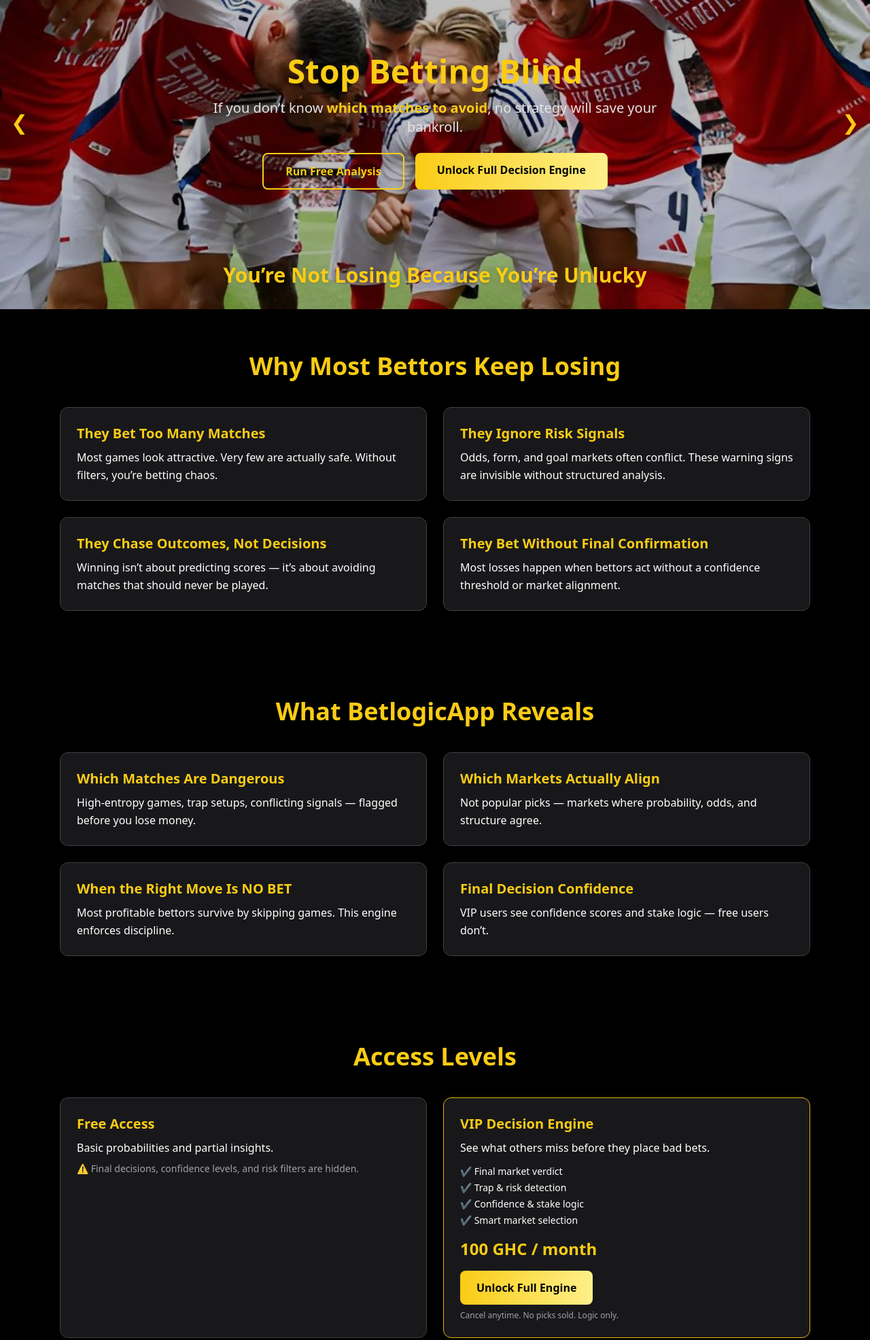
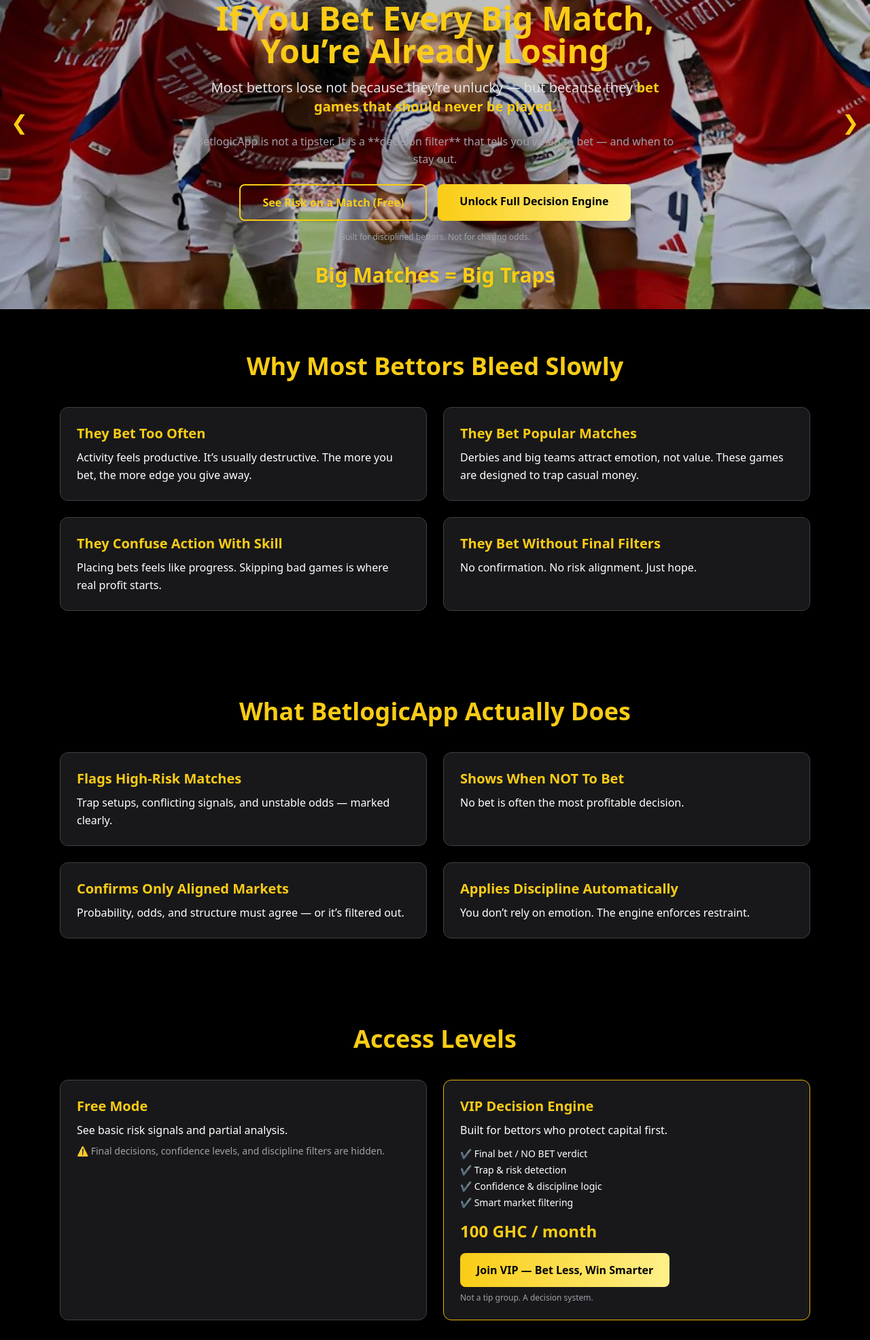
Before and after one commit to betwise1/betwiseafrica-vip, a website: page public/index.html in a window 1280 px wide. Shown: the part 95-2067 px from the top of the page at 68% size. Drawn offline with nearby package versions, Linux system fonts and the light colour scheme.

Commit message:
Improve homepage conversion + fix Tailwind mobile issues

```diff
--- a/public/index.html
+++ b/public/index.html
@@ -4,27 +4,24 @@
   <meta charset="UTF-8" />
   <meta name="viewport" content="width=device-width, initial-scale=1.0" />
 
-  <title>BetlogicApp — Stop Betting Blind</title>
+  <title>BetlogicApp — Avoid Bad Bets Before They Drain Your Bankroll</title>
 
-  <meta name="description" content="Most betting losses come from matches that should never be played. BetlogicApp reveals which games to avoid — and which ones actually deserve your money."/>
+  <meta name="description" content="Most betting losses come from matches that should never be played. BetlogicApp filters dangerous games and shows you when NOT to bet."/>
   <meta name="keywords" content="football analysis, betting discipline, avoid bad bets, VIP betting logic, value betting Africa"/>
   <meta name="author" content="BetlogicApp"/>
 
-  <meta property="og:title" content="BetlogicApp — Most Losses Come From Bad Match Selection">
-  <meta property="og:description" content="If you don’t know which matches to ignore, you’re already losing. BetlogicApp exposes risk before you bet.">
+  <meta property="og:title" content="BetlogicApp — If You Bet Every Big Match, You’re Already Losing">
+  <meta property="og:description" content="BetlogicApp exposes high-risk matches before you place bad bets. Discipline beats emotion.">
   <meta property="og:type" content="website">
   <meta property="og:image" content="/assets/stadium.jpeg">
   <link rel="preload" as="image" href="/assets/stadium.jpeg">
-
 
   <link rel="icon" type="image/png" sizes="32x32" href="/favicon-32x32.png">
   <link rel="icon" type="image/png" sizes="16x16" href="/favicon-16x16.png">
   <link rel="apple-touch-icon" sizes="180x180" href="/apple-touch-icon.png">
 
-
-  <!-- Tailwind CDN (FULL, MOBILE-SAFE) -->
+  <!-- Tailwind CDN -->
   <script src="https://cdn.tailwindcss.com"></script>
-
   <script>
     tailwind.config = {
       theme: {
@@ -41,18 +38,9 @@
     }
   </script>
 
-
-
-
   <style>
-    /* Optional fade animation */
-    .carousel-slide {
-      transition: opacity 0.5s ease-in-out;
-      opacity: 0;
-    }
-    .carousel-slide.active {
-      opacity: 1;
-    }
+    .carousel-slide { transition: opacity 0.5s ease-in-out; opacity: 0; }
+    .carousel-slide.active { opacity: 1; }
   </style>
 </head>
 
@@ -65,80 +53,85 @@
     <div class="carousel-slide absolute inset-0">
       <img src="/assets/stadium.jpeg" class="w-full h-full object-cover brightness-75" />
       <div class="absolute bottom-8 w-full text-center text-2xl md:text-3xl font-bold text-yellow-400 drop-shadow">
-        Most Bets Lose Before Kickoff
+        Most Bets Are Lost Before Kickoff
       </div>
     </div>
 
     <div class="carousel-slide absolute inset-0">
       <img src="/assets/soccer-players.jpeg" class="w-full h-full object-cover brightness-75" />
       <div class="absolute bottom-8 w-full text-center text-2xl md:text-3xl font-bold text-yellow-400 drop-shadow">
-        You’re Not Losing Because You’re Unlucky
+        Big Matches = Big Traps
       </div>
     </div>
 
     <div class="carousel-slide absolute inset-0">
       <img src="/assets/stadium-night.jpeg" class="w-full h-full object-cover brightness-75" />
       <div class="absolute bottom-8 w-full text-center text-2xl md:text-3xl font-bold text-yellow-400 drop-shadow">
-        You’re Losing Because You’re Betting the Wrong Matches
+        Smart Bettors Know When To Walk Away
       </div>
     </div>
 
-    <button onclick="plusSlides(-1)" class="carousel-nav absolute left-2 sm:left-4 top-1/2 -translate-y-1/2 text-yellow-400 text-3xl hover:text-white transition">
-      &#10094;
-    </button>
-
-    <button onclick="plusSlides(1)" class="carousel-nav absolute right-2 sm:right-4 top-1/2 -translate-y-1/2 text-yellow-400 text-3xl hover:text-white transition">
-      &#10095;
-    </button>
+    <button onclick="plusSlides(-1)" class="absolute left-4 top-1/2 -translate-y-1/2 text-yellow-400 text-3xl">&#10094;</button>
+    <button onclick="plusSlides(1)" class="absolute right-4 top-1/2 -translate-y-1/2 text-yellow-400 text-3xl">&#10095;</button>
   </div>
 
   <div class="relative z-10 max-w-3xl px-6">
     <h1 class="text-4xl md:text-5xl font-bold text-yellow-400 mb-4">
-      Stop Betting Blind
+      If You Bet Every Big Match, You’re Already Losing
     </h1>
+
     <p class="text-lg md:text-xl text-zinc-200 mb-6">
-      If you don’t know <span class="text-yellow-400 font-semibold">which matches to avoid</span>,
-      no strategy will save your bankroll.
+      Most bettors lose not because they’re unlucky —
+      but because they <span class="text-yellow-400 font-semibold">bet games that should never be played.</span>
+    </p>
+
+    <p class="text-md text-zinc-400 mb-6">
+      BetlogicApp is not a tipster.
+      It is a **decision filter** that tells you when to bet — and when to stay out.
     </p>
 
     <div class="flex flex-col sm:flex-row gap-4 justify-center">
       <a href="tryfree-analyzer.html">
         <button class="px-8 py-3 rounded-lg border-2 border-yellow-400 text-yellow-400 font-semibold hover:bg-yellow-400 hover:text-black transition">
-          Run Free Analysis
+          See Risk on a Match (Free)
         </button>
       </a>
       <a href="vip.html" class="px-8 py-3 rounded-lg font-bold bg-gradient-to-r from-yellow-400 to-yellow-200 text-black hover:scale-105 transition">
         Unlock Full Decision Engine
       </a>
     </div>
+
+    <p class="text-xs text-zinc-400 mt-4">
+      Built for disciplined bettors. Not for chasing odds.
+    </p>
   </div>
 </section>
 
 <!-- WHY -->
 <section class="max-w-6xl mx-auto px-6 py-16">
   <h2 class="text-3xl md:text-4xl text-center font-bold text-yellow-400 mb-10">
-    Why Most Bettors Keep Losing
+    Why Most Bettors Bleed Slowly
   </h2>
 
   <div class="grid grid-cols-1 md:grid-cols-2 gap-6">
     <div class="bg-zinc-900 border border-zinc-700 rounded-xl p-6">
-      <h3 class="text-xl font-bold text-yellow-400 mb-2">They Bet Too Many Matches</h3>
-      <p>Most games look attractive. Very few are actually safe. Without filters, you’re betting chaos.</p>
+      <h3 class="text-xl font-bold text-yellow-400 mb-2">They Bet Too Often</h3>
+      <p>Activity feels productive. It’s usually destructive. The more you bet, the more edge you give away.</p>
     </div>
 
     <div class="bg-zinc-900 border border-zinc-700 rounded-xl p-6">
-      <h3 class="text-xl font-bold text-yellow-400 mb-2">They Ignore Risk Signals</h3>
-      <p>Odds, form, and goal markets often conflict. These warning signs are invisible without structured analysis.</p>
+      <h3 class="text-xl font-bold text-yellow-400 mb-2">They Bet Popular Matches</h3>
+      <p>Derbies and big teams attract emotion, not value. These games are designed to trap casual money.</p>
     </div>
 
     <div class="bg-zinc-900 border border-zinc-700 rounded-xl p-6">
-      <h3 class="text-xl font-bold text-yellow-400 mb-2">They Chase Outcomes, Not Decisions</h3>
-      <p>Winning isn’t about predicting scores — it’s about avoiding matches that should never be played.</p>
+      <h3 class="text-xl font-bold text-yellow-400 mb-2">They Confuse Action With Skill</h3>
+      <p>Placing bets feels like progress. Skipping bad games is where real profit starts.</p>
     </div>
 
     <div class="bg-zinc-900 border border-zinc-700 rounded-xl p-6">
-      <h3 class="text-xl font-bold text-yellow-400 mb-2">They Bet Without Final Confirmation</h3>
-      <p>Most losses happen when bettors act without a confidence threshold or market alignment.</p>
+      <h3 class="text-xl font-bold text-yellow-400 mb-2">They Bet Without Final Filters</h3>
+      <p>No confirmation. No risk alignment. Just hope.</p>
     </div>
   </div>
 </section>
@@ -146,28 +139,28 @@
 <!-- ENGINE -->
 <section class="max-w-6xl mx-auto px-6 py-16">
   <h2 class="text-3xl md:text-4xl text-center font-bold text-yellow-400 mb-10">
-    What BetlogicApp Reveals
+    What BetlogicApp Actually Does
   </h2>
 
   <div class="grid grid-cols-1 md:grid-cols-2 gap-6">
     <div class="bg-zinc-900 border border-zinc-700 rounded-xl p-6">
-      <h3 class="text-xl font-bold text-yellow-400 mb-2">Which Matches Are Dangerous</h3>
-      <p>High-entropy games, trap setups, conflicting signals — flagged before you lose money.</p>
+      <h3 class="text-xl font-bold text-yellow-400 mb-2">Flags High-Risk Matches</h3>
+      <p>Trap setups, conflicting signals, and unstable odds — marked clearly.</p>
     </div>
 
     <div class="bg-zinc-900 border border-zinc-700 rounded-xl p-6">
-      <h3 class="text-xl font-bold text-yellow-400 mb-2">Which Markets Actually Align</h3>
-      <p>Not popular picks — markets where probability, odds, and structure agree.</p>
+      <h3 class="text-xl font-bold text-yellow-400 mb-2">Shows When NOT To Bet</h3>
+      <p>No bet is often the most profitable decision.</p>
     </div>
 
     <div class="bg-zinc-900 border border-zinc-700 rounded-xl p-6">
-      <h3 class="text-xl font-bold text-yellow-400 mb-2">When the Right Move Is NO BET</h3>
-      <p>Most profitable bettors survive by skipping games. This engine enforces discipline.</p>
+      <h3 class="text-xl font-bold text-yellow-400 mb-2">Confirms Only Aligned Markets</h3>
+      <p>Probability, odds, and structure must agree — or it’s filtered out.</p>
     </div>
 
     <div class="bg-zinc-900 border border-zinc-700 rounded-xl p-6">
-      <h3 class="text-xl font-bold text-yellow-400 mb-2">Final Decision Confidence</h3>
-      <p>VIP users see confidence scores and stake logic — free users don’t.</p>
+      <h3 class="text-xl font-bold text-yellow-400 mb-2">Applies Discipline Automatically</h3>
+      <p>You don’t rely on emotion. The engine enforces restraint.</p>
     </div>
   </div>
 </section>
@@ -180,34 +173,36 @@
 
   <div class="grid grid-cols-1 md:grid-cols-2 gap-6">
     <div class="bg-zinc-900 border border-zinc-700 rounded-xl p-6">
-      <h3 class="text-xl font-bold text-yellow-400 mb-2">Free Access</h3>
-      <p>Basic probabilities and partial insights.</p>
+      <h3 class="text-xl font-bold text-yellow-400 mb-2">Free Mode</h3>
+      <p>See basic risk signals and partial analysis.</p>
       <p class="text-sm text-zinc-400 mt-2">
-        ⚠️ Final decisions, confidence levels, and risk filters are hidden.
+        ⚠️ Final decisions, confidence levels, and discipline filters are hidden.
       </p>
     </div>
 
     <div class="bg-zinc-900 border border-yellow-500 rounded-xl p-6">
       <h3 class="text-xl font-bold text-yellow-400 mb-2">VIP Decision Engine</h3>
-      <p>See what others miss before they place bad bets.</p>
+      <p>Built for bettors who protect capital first.</p>
       <ul class="text-sm mt-3 space-y-1">
-        <li>✔ Final market verdict</li>
+        <li>✔ Final bet / NO BET verdict</li>
         <li>✔ Trap & risk detection</li>
-        <li>✔ Confidence & stake logic</li>
-        <li>✔ Smart market selection</li>
+        <li>✔ Confidence & discipline logic</li>
+        <li>✔ Smart market filtering</li>
       </ul>
+
       <p class="text-2xl font-bold text-yellow-400 mt-4">100 GHC / month</p>
+
       <a href="vip.html" class="inline-block mt-4 px-6 py-3 rounded-lg bg-gradient-to-r from-yellow-400 to-yellow-200 text-black font-bold hover:scale-105 transition">
-        Unlock Full Engine
+        Join VIP — Bet Less, Win Smarter
       </a>
+
       <p class="text-xs text-zinc-400 mt-2">
-        Cancel anytime. No picks sold. Logic only.
+        Not a tip group. A decision system.
       </p>
     </div>
   </div>
 </section>
 
-<!-- FOOTER -->
 <footer class="bg-zinc-900 text-yellow-400 text-center py-8 font-semibold">
   &copy; 2025 BetlogicApp. Discipline Over Emotion.
 </footer>
@@ -220,7 +215,6 @@ const AUTO_DELAY = 5000;
 function showSlides(n) {
   const slides = document.getElementsByClassName("carousel-slide");
   if (!slides.length) return;
-
   if (n >= slides.length) slideIndex = 0;
   if (n < 0) slideIndex = slides.length - 1;
 
```
Lines whose indentation alone changed are shown as unchanged.
